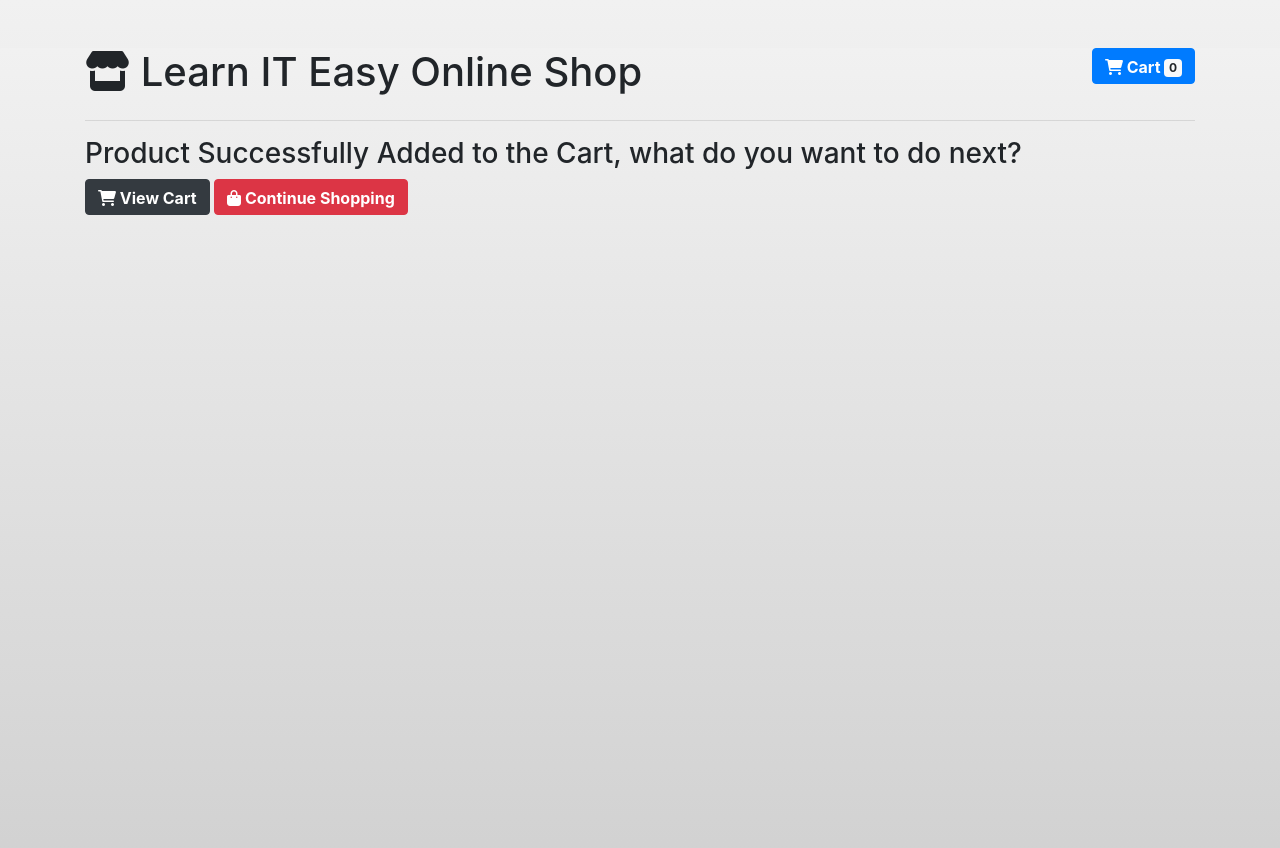
After one commit to mariateodora1234/Finals, a PHP site: page /confirm.php in a window 1280 px wide. The commit adds this page. Run offline with PHP 8.4, Linux system fonts and the light colour scheme.

Commit message:
First commit for Confirm

```diff
--- /dev/null
+++ b/confirm.php
@@ -0,0 +1,37 @@
+<?php session_start(); ?>
+<!DOCTYPE html>
+<html lang="en">
+<head>
+    <meta charset="UTF-8">
+    <meta http-equiv="X-UA-Compatible" content="IE=edge">
+    <meta name="viewport" content="width=device-width, initial-scale=1.0">
+    <link rel="stylesheet" href="https://cdnjs.cloudflare.com/ajax/libs/twitter-bootstrap/4.6.0/css/bootstrap.min.css" integrity="sha512-P5MgMn1jBN01asBgU0z60Qk4QxiXo86+wlFahKrsQf37c9cro517WzVSPPV1tDKzhku2iJ2FVgL67wG03SGnNA==" crossorigin="anonymous" referrerpolicy="no-referrer" />
+    <link rel="stylesheet" href="https://cdnjs.cloudflare.com/ajax/libs/font-awesome/6.0.0-beta2/css/all.min.css" integrity="sha512-YWzhKL2whUzgiheMoBFwW8CKV4qpHQAEuvilg9FAn5VJUDwKZZxkJNuGM4XkWuk94WCrrwslk8yWNGmY1EduTA==" crossorigin="anonymous" referrerpolicy="no-referrer" />
+    <link rel="stylesheet" href="static-login.css">
+    <title>Learn IT Easy Online Shop | Shopping Cart</title>
+</head>
+<body>
+    <div class="container">
+        <div class="row mt-5">
+            <div class="col-10">
+                <h1><i class="fa fa-store"></i> Learn IT Easy Online Shop</h1>
+            </div>
+            <div class="col-2 text-right">
+                <a href="cart.php" class="btn btn-primary">
+                    <i class="fa fa-shopping-cart"></i> Cart
+                    <span class="badge badge-light">
+                        <?php echo (isset($_SESSION['totalQuantity']) ? $_SESSION['totalQuantity'] : "0"); ?>
+                    </span>
+                </a>
+            </div>
+        </div>
+        <hr>
+        <h3>Product Successfully Added to the Cart, what do you want to do next?</h3>
+        <a href="cart.php" class="btn btn-dark "><i class="fa fa-shopping-cart"></i> View Cart</a>
+        <a href="index.php" class="btn btn-danger "><i class="fa fa-shopping-bag"></i> Continue Shopping</a>
+    </div>
+
+    <script src="https://cdnjs.cloudflare.com/ajax/libs/jquery/3.6.0/jquery.min.js" integrity="sha512-894YE6QWD5I59HgZOGReFYm4dnWc1Qt5NtvYSaNcOP+u1T9qYdvdihz0PPSiiqn/+/3e7Jo4EaG7TubfWGUrMQ==" crossorigin="anonymous" referrerpolicy="no-referrer"></script>
+    <script src="https://cdnjs.cloudflare.com/ajax/libs/twitter-bootstrap/4.6.0/js/bootstrap.bundle.min.js" integrity="sha512-wV7Yj1alIZDqZFCUQJy85VN+qvEIly93fIQAN7iqDFCPEucLCeNFz4r35FCo9s6WrpdDQPi80xbljXB8Bjtvcg==" crossorigin="anonymous" referrerpolicy="no-referrer"></script>
+</body>
+</html>
--- a/details.php
+++ b/details.php
@@ -100,8 +100,8 @@
                         <h3 class="title">Enter Quantity:</h3>
                         <input type="number" name="txtQuantity" id="txtQuantity" class="form-control" placeholder="0" min="1" max="100" required>
                         <br>
-                        <button type="submit" name="btnProcess" class="btn btn-dark btn-lg"><i class="fa fa-check-circle"></i> Confirm Product Purchase</button>
-                        <a href="index.php" class="btn btn-danger btn-lg"><i class="fa fa-arrow-left"></i> Cancel / Go Back</a>
+                        <button type="submit" name="btnProcess" class="btn btn-dark "><i class="fa fa-check-circle"></i> Confirm Product Purchase</button>
+                        <a href="index.php" class="btn btn-danger "><i class="fa fa-arrow-left"></i> Cancel / Go Back</a>
                     </div>
             </div>
         </div>
```
